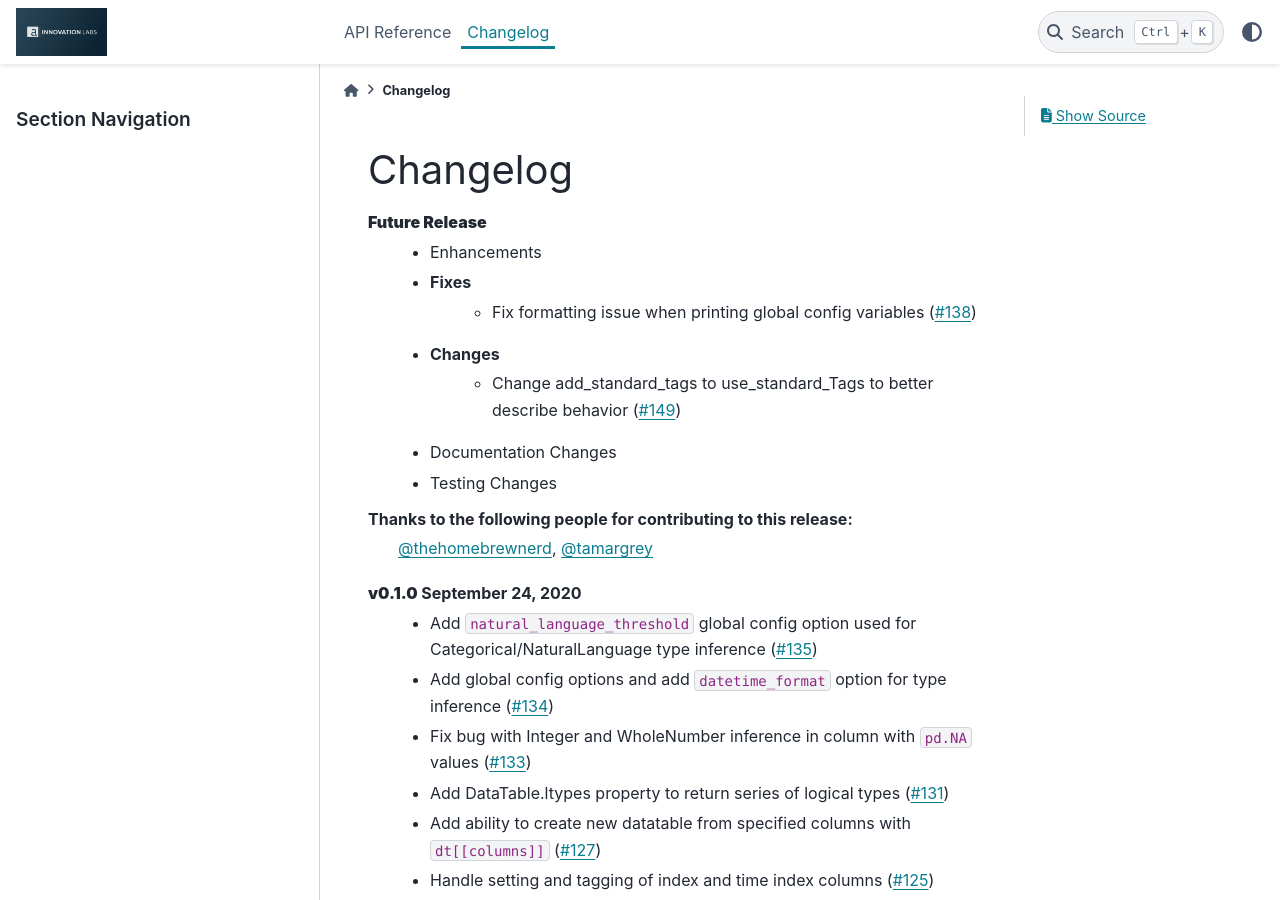
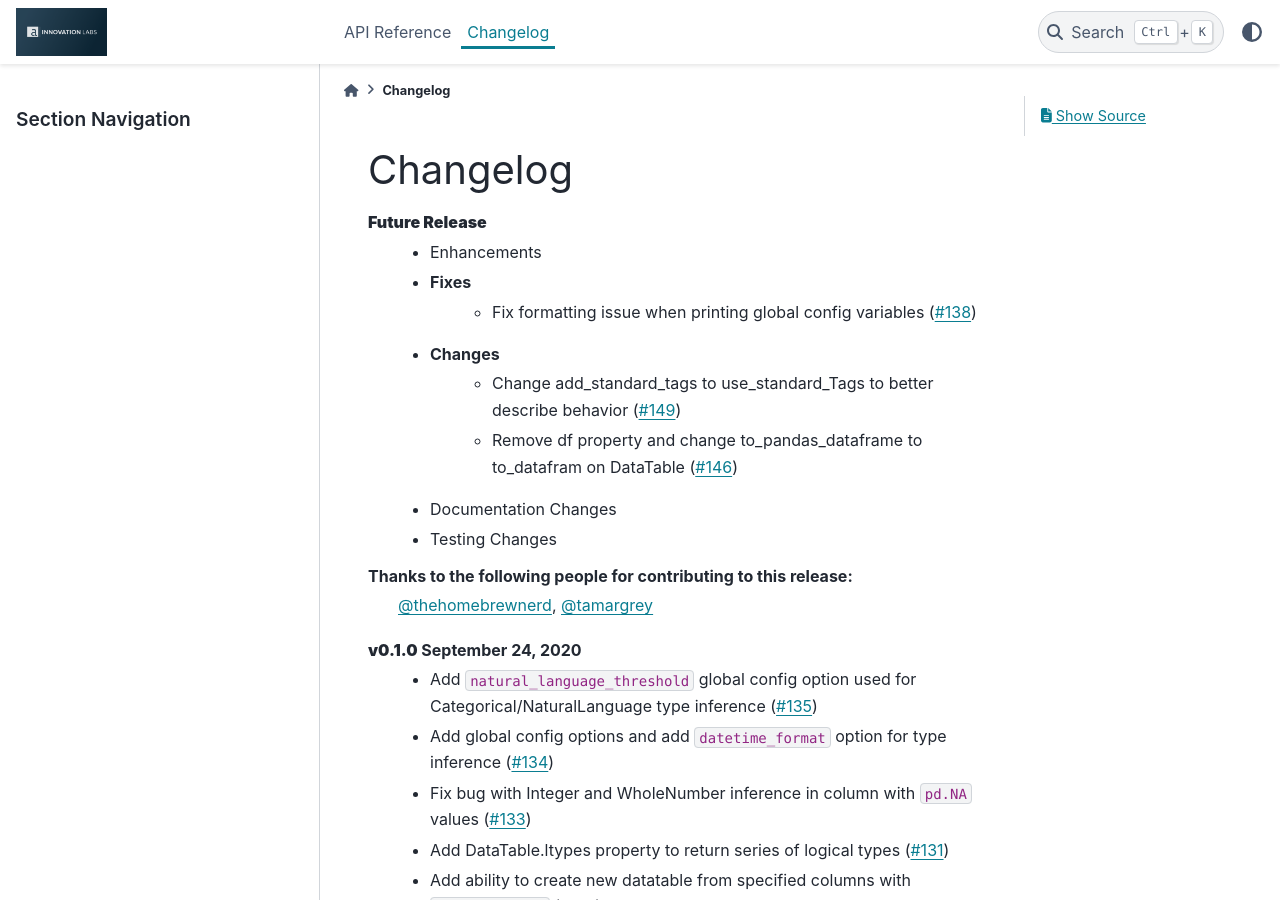
Before and after one commit to alteryx/woodwork, a Sphinx documentation site: the page built from docs/source/changelog.rst, in a window 1280 px wide and 900 px high. Built offline with Sphinx 7.4.7 and the PyData theme 0.15.4, drawn with Linux system fonts in a browser that asks for light colours; comment, search, counter and statistics services are not loaded.

Commit message:
Add changelog

```diff
--- a/docs/source/changelog.rst
+++ b/docs/source/changelog.rst
@@ -8,6 +8,7 @@ Changelog
         * Fix formatting issue when printing global config variables (:pr:`138`)
     * Changes
         * Change add_standard_tags to use_standard_Tags to better describe behavior (:pr:`149`)
+        * Remove df property and change to_pandas_dataframe to to_datafram on DataTable (:pr:`146`)
     * Documentation Changes
     * Testing Changes
 
```
